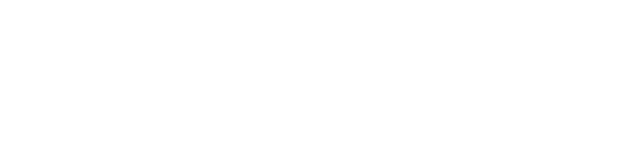
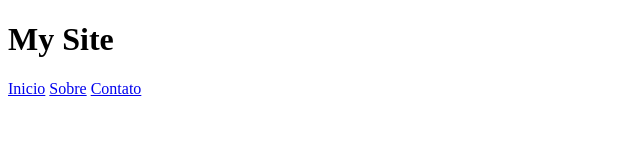
Before and after one commit to arthurcarvalho-wq/pasta_proj_base, a plain HTML site: page index.html in a window 1280 px wide. Shown: the whole page, without its empty margins (0-640 px from the left). Drawn offline with Linux system fonts and the light colour scheme.

Commit message:
Criaçao do header inicial

```diff
--- a/index.html
+++ b/index.html
@@ -6,6 +6,10 @@
     <title>Página Inicial</title>
 </head>
 <body>
-
+    <header></header>
+    <h1>My Site</h1>
+    <a href="#">Inicio</a>
+    <a href="#">Sobre</a>
+    <a href="#">Contato</a>
 </body>
 </html>
```
